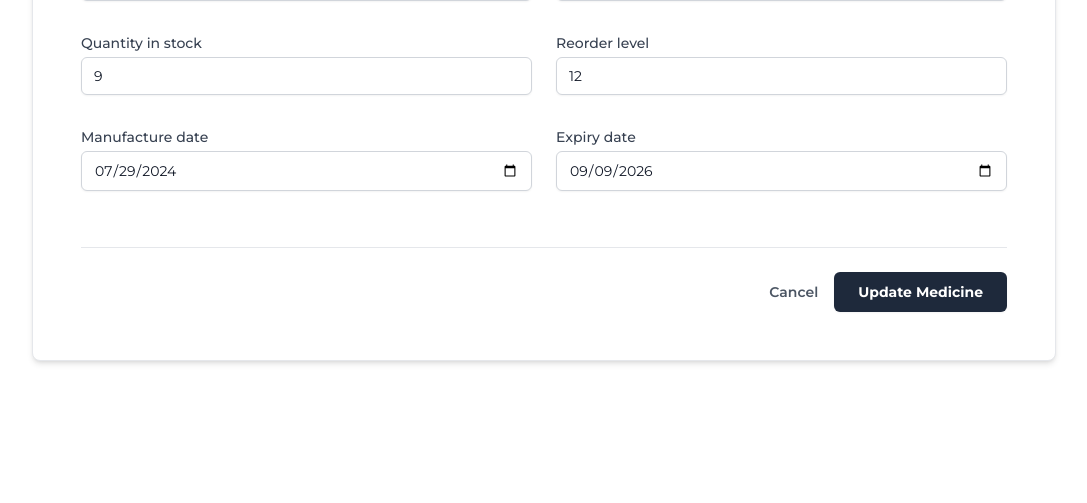
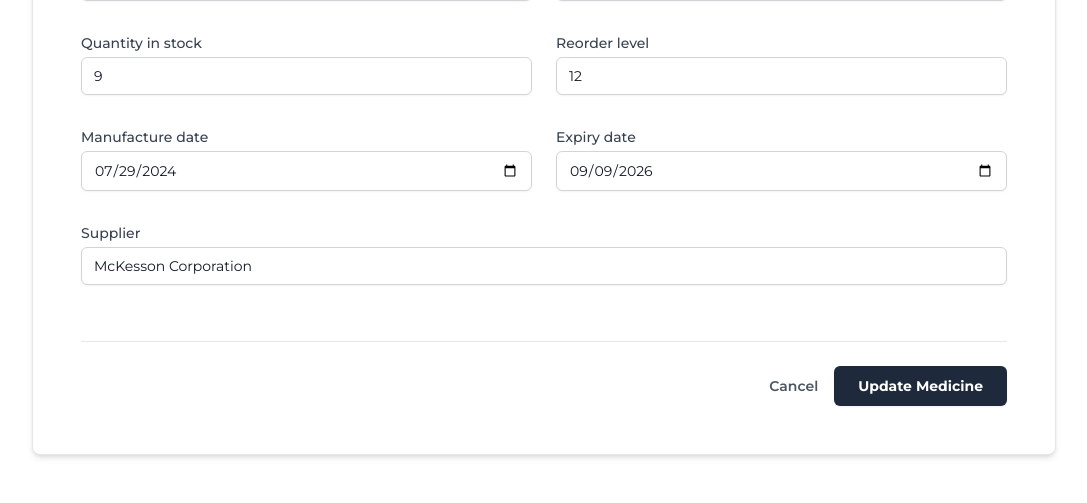
Before and after one commit to YOOSUF-HUB/Smart-Pharmacy-System, a Django app: page /update/234/ in a window 1280 px wide. Shown: the part 935-1438 px from the top of the page, without its empty margins (96-1183 px from the left). Before the commit the page ends 1299 px from the top, so only its background shows below. Run offline with Django 5.2, Linux system fonts and the light colour scheme; data comes from the database, SQL or seed files in the repository; both versions use the stored data as it was after the commit; some libraries are stand-ins or nearby versions.

Commit message:
Update inventory dashboard title and enhance error handling in medication update form

```diff
--- a/templates/Medicine_inventory/med_inventory_dash.html
+++ b/templates/Medicine_inventory/med_inventory_dash.html
@@ -12,7 +12,7 @@
 </style>
 
 <h2 class="text-5xl font-bold text-slate-800 mb-6 mt-12 border-l-4 border-blue-600 pl-4">
-  Medicine Inventory Dashboard
+    Inventory Dashboard
 </h2>
 
 <hr class="border-slate-300 mb-10">
--- a/templates/Medicine_inventory/update_medicine.html
+++ b/templates/Medicine_inventory/update_medicine.html
@@ -31,6 +31,23 @@
     <form method="POST" novalidate>
       {% csrf_token %}
 
+      <!-- General Error Summary -->
+      {% if form.errors %}
+        <div class="bg-red-50 border border-red-300 text-red-800 px-4 py-3 rounded-lg mb-6" role="alert">
+          <strong class="font-bold">Please correct the errors below.</strong>
+          <ul class="list-disc list-inside mt-2 text-sm">
+            {% for field in form %}
+              {% for error in field.errors %}
+                <li><strong>{{ field.label }}:</strong> {{ error }}</li>
+              {% endfor %}
+            {% endfor %}
+            {% for error in form.non_field_errors %}
+              <li>{{ error }}</li>
+            {% endfor %}
+          </ul>
+        </div>
+      {% endif %}
+
       <!-- Batch Number Information Section -->
       <fieldset class="mb-8">
         <legend class="text-lg font-semibold text-gray-800 mb-4">Batch Identification</legend>
@@ -63,7 +80,7 @@
         <legend class="text-lg font-semibold text-gray-800 mb-4">Medication Details</legend>
         <div class="grid grid-cols-1 md:grid-cols-2 gap-x-6 gap-y-4">
           {% for field in form %}
-            {% if field.name not in 'med_code batch_date supplier_code seq' %}
+            {% if field.name not in 'med_code batch_date supplier_code seq supplier' %}
               <div class="mb-4 {% if field.name == 'description' %}md:col-span-2{% endif %}">
                 <label for="{{ field.id_for_label }}" class="block text-sm font-medium text-gray-700 mb-1">{{ field.label }}</label>
                 {{ field }}
@@ -76,6 +93,18 @@
               </div>
             {% endif %}
           {% endfor %}
+
+          <!-- Supplier Field -->
+          <div class="mb-4 md:col-span-2">
+            <label for="{{ form.supplier.id_for_label }}" class="block text-sm font-medium text-gray-700 mb-1">{{ form.supplier.label }}</label>
+            {{ form.supplier }}
+            {% if form.supplier.help_text %}
+              <p class="text-gray-500 text-xs mt-1">{{ form.supplier.help_text }}</p>
+            {% endif %}
+            {% for error in form.supplier.errors %}
+              <p class="text-red-600 text-xs mt-1">{{ error }}</p>
+            {% endfor %}
+          </div>
         </div>
       </fieldset>
 
@@ -84,17 +113,6 @@
         <a href="{% url 'medicine_table' %}" class="text-sm font-semibold text-gray-600 hover:text-gray-800 transition">Cancel</a>
         <button type="submit" class="bg-slate-800 hover:bg-slate-900 text-white font-bold py-2.5 px-6 rounded-md text-sm transition shadow-sm">Update Medicine</button>
       </div>
-
-      {% if form.non_field_errors %}
-        <div class="bg-red-50 border border-red-200 text-red-800 px-4 py-3 rounded-md mt-6" role="alert">
-          <strong class="font-bold">Error:</strong>
-          <ul class="list-disc list-inside mt-2 text-sm">
-            {% for error in form.non_field_errors %}
-              <li>{{ error }}</li>
-            {% endfor %}
-          </ul>
-        </div>
-      {% endif %}
     </form>
   </div>
 </div>
```
Also changed, not shown: db.sqlite3.
